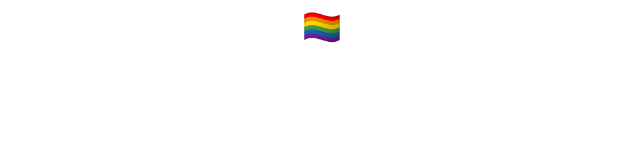
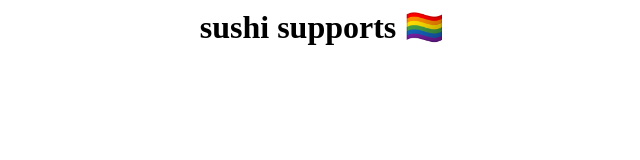
Before and after one commit to loosinq/notsusvid, a plain HTML site: page index.htm in a window 1280 px wide. Shown: the whole page, without its empty margins (318-958 px from the left). Drawn offline with Linux system fonts and the light colour scheme.

Commit message:
Update index.htm

```diff
--- a/index.htm
+++ b/index.htm
@@ -1,11 +1,11 @@
 <html>
 <head>
-<title>🏳‍🌈</title>
+<title>sushi supports 🏳‍🌈</title>
 <meta HTTP-EQUIV="REFRESH" content="1; url=https://www.youtube.com/watch?v=dQw4w9WgXcQ">
 </head>
 <body>
 <center>
-<h1>🏳‍🌈</h1>
+<h1>sushi supports 🏳‍🌈</h1>
 </center>
 </body/
 </html>
```
